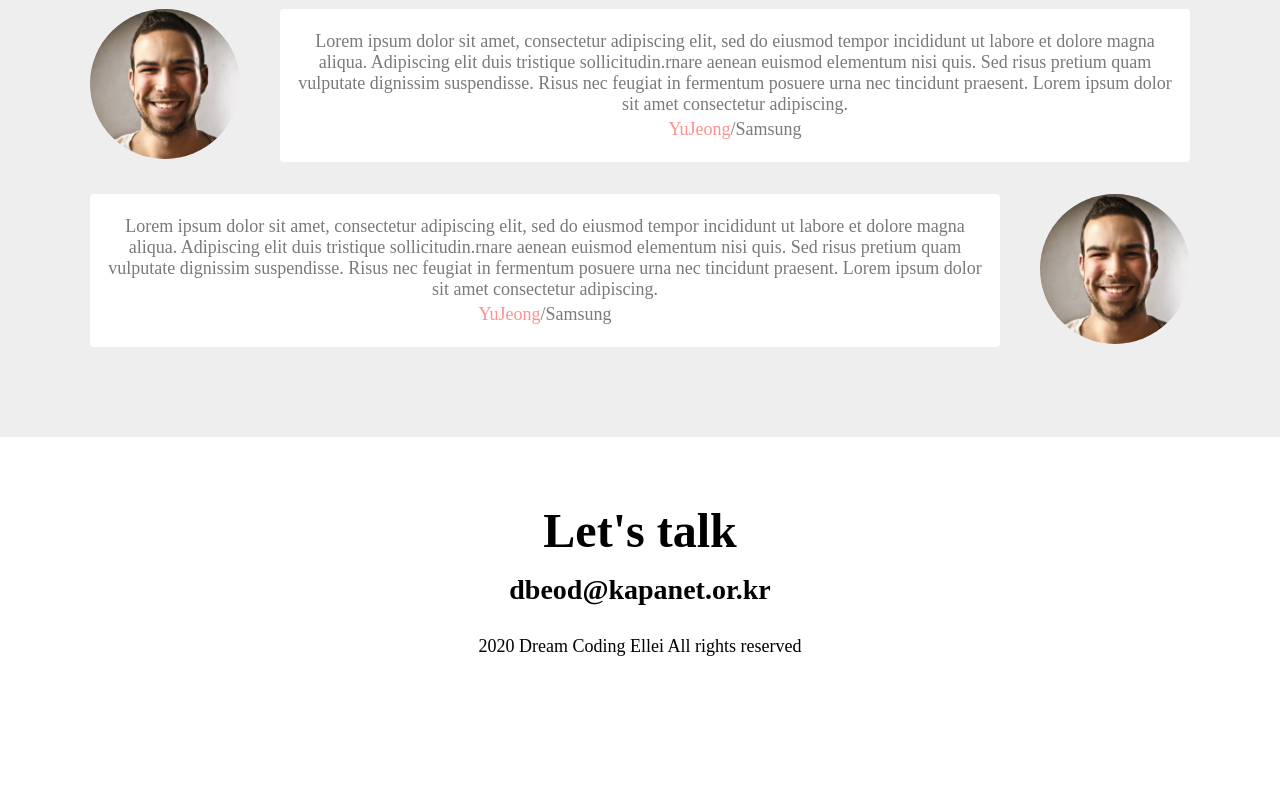
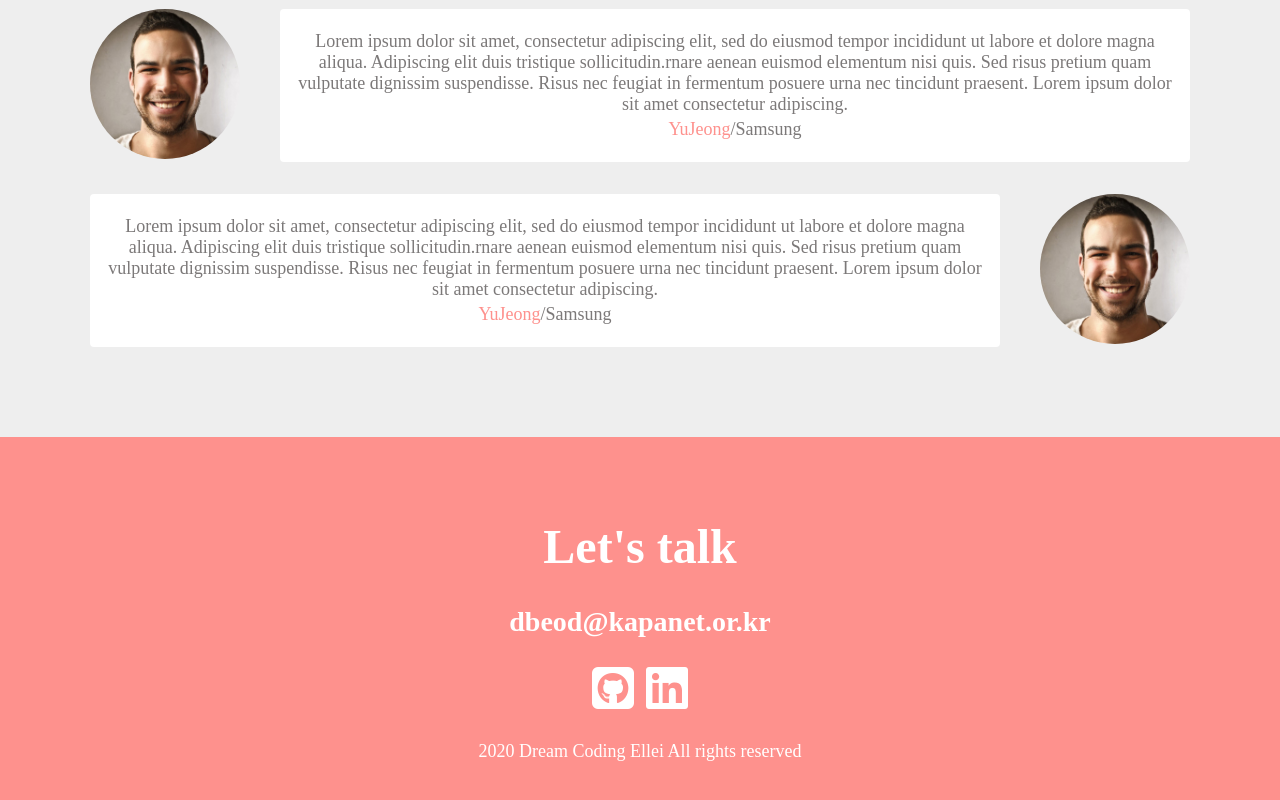
Before and after one commit to dbeod/web1, a plain HTML site: page 2021portfolio/index.html in a window 1280 px wide. Shown: the part 3343-4143 px from the top of the page. Before the commit the page ends 4054 px from the top, so only its background shows below. Drawn offline with Linux system fonts and the light colour scheme; a script that the page names is missing.

Commit message:
css contact

```diff
--- a/2021portfolio/css/style.css
+++ b/2021portfolio/css/style.css
@@ -354,3 +354,22 @@ p {
 .testimonial__speech-bubble a{
   color: var(--color-pink);
 }
+/* contact */
+#contact{
+  background-color: var(--color-pink);
+}
+.contact__title,
+.contact__email,
+.contact__right{
+  color:var(--color-white);
+}
+.contact__title{margin:32px 0}
+.contact__link{
+  font-size: var(--font-large);
+  margin:24px 0;
+  transition: all var(--animation-duration) ease-in;
+}
+.contact__link i:hover{
+  transform: scale(1.1);
+  color:var(--color-yellow);
+}
```
